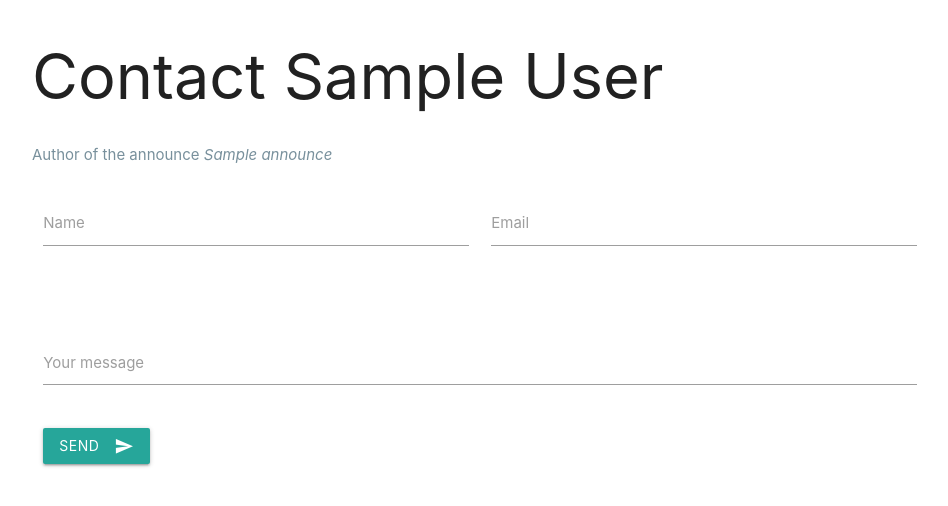
After one commit to bloriot97/thethings, a Django app: page /1/contact/ in a window 1280 px wide. The commit adds this page. Shown: the top 506 px of the page, without its empty margins (160-1108 px from the left). Run offline with Django 3.2, Linux system fonts and the light colour scheme; tables that the repository leaves empty hold one stand-in row (values such as "Sample post").

Commit message:
Added: contact mail

```diff
--- a/craigslist/admin.py
+++ b/craigslist/admin.py
@@ -1,5 +1,6 @@
 from django.contrib import admin
 
-from .models import Announce
+from .models import Announce, Mail
 
 admin.site.register(Announce)
+admin.site.register(Mail)
--- a/craigslist/models.py
+++ b/craigslist/models.py
@@ -12,3 +12,13 @@ class Announce(models.Model):
     author_email = models.EmailField(max_length=70)
     edit_date = models.DateTimeField('date published')
     private_token = models.CharField(max_length=32)
+
+    def __str__(self):
+        return self.title + "[" + author_name + "]:" + self.description
+
+class Mail(models.Model):
+    announce = models.ForeignKey(Announce, on_delete=models.CASCADE)
+    date = models.DateTimeField('date published')
+    author_name = models.CharField(max_length=15)
+    author_email = models.EmailField(max_length=70)
+    body = models.CharField(max_length=500)
--- a/craigslist/static/js/form.js
+++ b/craigslist/static/js/form.js
@@ -1,3 +1,3 @@
 $(document).ready(function() {
-    $('input#name, input#title, input#email, textarea#description').characterCounter();
+    $('input, textarea').characterCounter();
   });
--- /dev/null
+++ b/craigslist/templates/craigslist/contact.html
@@ -0,0 +1,47 @@
+{% load static %}
+
+
+<script src="https://code.jquery.com/jquery-2.2.4.min.js" integrity="sha256-BbhdlvQf/xTY9gja0Dq3HiwQF8LaCRTXxZKRutelT44=" crossorigin="anonymous"></script>
+
+<!-- Compiled and minified CSS -->
+<link rel="stylesheet" href="https://cdnjs.cloudflare.com/ajax/libs/materialize/1.0.0-beta/css/materialize.min.css">
+<link href="https://fonts.googleapis.com/icon?family=Material+Icons" rel="stylesheet">
+
+<!-- Compiled and minified JavaScript -->
+<script src="https://cdnjs.cloudflare.com/ajax/libs/materialize/1.0.0-beta/js/materialize.min.js"></script>
+
+<link rel="stylesheet" type="text/css" href="{% static 'css/style.css' %}" />
+<script src="{% static 'js/form.js' %}"></script>
+
+
+<div class="container">
+  <h1> Contact {{announce.author_name}} </h1>
+  <h2 class="by"> Author of the announce <i>{{announce.title}} </i></h2>
+
+  <div class="row">
+    <form class="col s12" action="{% url 'send_mail' announce.pk %}" method="post">
+      {% csrf_token %}
+      <div class="row">
+        <div class="input-field col s6">
+          <input name="name" id="name" type="text" class="validate" data-length="15" required>
+          <label for="name">Name</label>
+        </div>
+        <div class="input-field col s6">
+          <input name="email" id="email" type="email" class="validate" data-length="70" required>
+          <label for="email">Email</label>
+          <span class="helper-text" data-error="wrong" data-success="right"></span>
+        </div>
+      </div>
+      <div class="row">
+        <div class="input-field col s12">
+          <textarea name="body" id="body" class="materialize-textarea" data-length="500" required></textarea>
+          <label for="body">Your message</label>
+        </div>
+      </div>
+      <button class="btn waves-effect waves-light" type="submit" name="action">Send
+        <i class="material-icons right">send</i>
+      </button>
+    </form>
+  </div>
+
+</div>
--- a/craigslist/templates/craigslist/detail.html
+++ b/craigslist/templates/craigslist/detail.html
@@ -20,5 +20,5 @@
 </div>
 
 <div class="fixed-action-btn">
-  <a class="btn-floating btn-large waves-effect waves-light red"><i class="material-icons" >email</i></a>
+  <a href="{% url 'contact' announce.id %}"class="btn-floating btn-large waves-effect waves-light red"><i class="material-icons" >email</i></a>
 </div>
--- a/craigslist/urls.py
+++ b/craigslist/urls.py
@@ -4,8 +4,9 @@ from . import views
 
 urlpatterns = [
     url(r'^$', views.index, name='index'),
+    url(r'^(?P<announce_id>[0-9]+)/contact/$', views.contact, name='contact'),
+    url(r'^(?P<announce_id>[0-9]+)/send_mail/$', views.send_mail, name='send_mail'),
     url(r'^(?P<announce_id>[0-9]+)/$', views.announce_detail, name='announce_detail'),
     url(r'^new/$', views.new, name='new'),
     url(r'^add/$', views.add_announce, name='add_announce'),
-
 ]
--- a/craigslist/views.py
+++ b/craigslist/views.py
@@ -9,7 +9,7 @@ import string
 import random
 
 
-from .models import Announce
+from .models import Announce, Mail
 
 # Create your views here.
 
@@ -25,10 +25,32 @@ def announce_detail(request, announce_id):
     announce = get_object_or_404(Announce, pk=announce_id)
     return render(request, 'craigslist/detail.html', {'announce': announce})
 
+def contact(request, announce_id):
+    announce = get_object_or_404(Announce, pk=announce_id)
+    return render(request, 'craigslist/contact.html', {'announce': announce})
+
 def new(request):
     return render(request, 'craigslist/new.html')
 
+def send_mail(request, announce_id):
+    # Here I should check if the informations are valid, but as they are already verified on the client side we are going to concider for this project that they are well formed
+    announce = get_object_or_404(Announce, pk=announce_id)
+    try:
+        name = request.POST['name']
+        email = request.POST['email']
+        body = request.POST['body']
+        date = timezone.now()
+    except (KeyError):
+        return HttpResponse("error")
+    else:
+        mail = Mail(announce=announce, body=body, author_name=name, author_email=email, date=date )
+        mail.save();
+        email_notifier.new_mail(mail)
+        return HttpResponseRedirect(reverse('index'))
+
+
 def add_announce(request):
+    # Here I should check if the informations are valid, but as they are already verified on the client side we are going to concider for this project that they are well formed
     try:
         token = ''.join(random.SystemRandom().choice(string.ascii_uppercase + string.digits) for _ in range(32))
         title = request.POST['title']
```
Also changed, not shown: craigslist/email_notifier.py (+13 -1 lines), craigslist/migrations/0002_mail.py (added).
